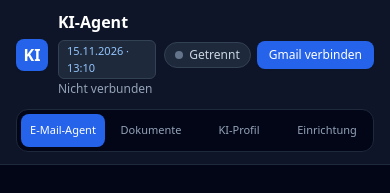
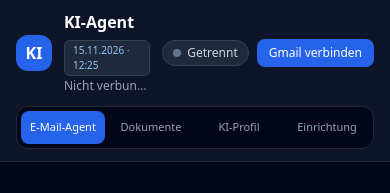
Before and after one commit to marchens1977/KI-Agent, a plain HTML site: page index.html in a window 390 px wide. Shown: the top 193 px of the page. Drawn offline with nearby package versions, Linux system fonts and the light colour scheme.

Commit message:
Add files via upload

```diff
--- a/index.html
+++ b/index.html
@@ -9,22 +9,22 @@
 </head>
 <body class="bg-slate-950 text-slate-100 min-h-screen font-sans antialiased selection:bg-blue-500 selection:text-white">
 
-  <header class="sticky top-0 z-30 bg-slate-900/95 backdrop-blur border-b border-slate-800 px-4 py-3">
-    <div class="max-w-3xl mx-auto flex items-center justify-between gap-2">
-      <div class="flex items-center gap-2.5 min-w-0">
-        <div class="w-8 h-8 rounded-lg bg-blue-600 flex items-center justify-center font-bold text-white shadow-sm shrink-0">
+  <header class="sticky top-0 z-30 bg-slate-900/95 backdrop-blur border-b border-slate-800 px-4 py-3 space-y-3">
+    <div class="max-w-3xl mx-auto flex items-center justify-between gap-3">
+      <div class="flex items-center gap-3 min-w-0">
+        <div class="w-9 h-9 rounded-xl bg-blue-600 flex items-center justify-center font-bold text-white shadow-sm shrink-0">
           KI
         </div>
         <div class="min-w-0">
           <div class="flex items-center gap-2 flex-wrap">
             <h1 class="text-base font-semibold leading-tight text-white">KI-Agent</h1>
-            <span id="buildVersionBadge" class="text-[11px] font-medium px-2 py-0.5 rounded-md bg-slate-800 text-blue-300 border border-slate-700">15.11.2026 · 13:10</span>
+            <span id="buildVersionBadge" class="text-[10px] font-medium px-2 py-0.5 rounded-md bg-slate-800 text-blue-300 border border-slate-700">15.11.2026 · 12:25</span>
           </div>
-          <p id="activeAccountLabel" class="text-xs text-slate-400 truncate max-w-[170px] sm:max-w-xs mt-0.5">Nicht verbunden</p>
+          <p id="activeAccountLabel" class="text-xs text-slate-400 truncate max-w-[200px] sm:max-w-xs mt-0.5">Nicht verbunden</p>
         </div>
       </div>
 
-      <div class="flex items-center gap-1.5 sm:gap-2 shrink-0">
+      <div class="flex items-center gap-2 shrink-0">
         <span id="gmailStatusBadge" class="inline-flex items-center gap-1.5 px-2.5 py-1 rounded-full text-xs font-medium bg-slate-800 text-slate-300 border border-slate-700">
           <span id="gmailStatusDot" class="w-2 h-2 rounded-full bg-slate-500"></span>
           <span id="gmailStatusText">Getrennt</span>
@@ -38,7 +38,7 @@
       </div>
     </div>
 
-    <nav class="max-w-3xl mx-auto mt-3 grid grid-cols-4 gap-1 bg-slate-950 p-1 rounded-xl border border-slate-800">
+    <nav class="max-w-3xl mx-auto grid grid-cols-4 gap-1 bg-slate-950 p-1 rounded-xl border border-slate-800">
       <button type="button" onclick="switchTab('mail')" id="tab-mail" class="tab-btn py-2 px-1.5 sm:px-3 rounded-lg text-[11px] sm:text-sm font-medium bg-blue-600 text-white transition truncate">
         E-Mail-Agent
       </button>
@@ -446,7 +446,7 @@
   </div>
 
   <script>
-    const BUILD_TIMESTAMP = '15.11.2026 · 13:10';
+    const BUILD_TIMESTAMP = '15.11.2026 · 12:25';
     const STORAGE_KEY = 'ki_agent_config_v1';
     const TOKEN_STORAGE_KEY = 'ki_agent_gmail_token_v1';
     const CONTACTS_KEY = 'ki_agent_contacts_v1';
```
